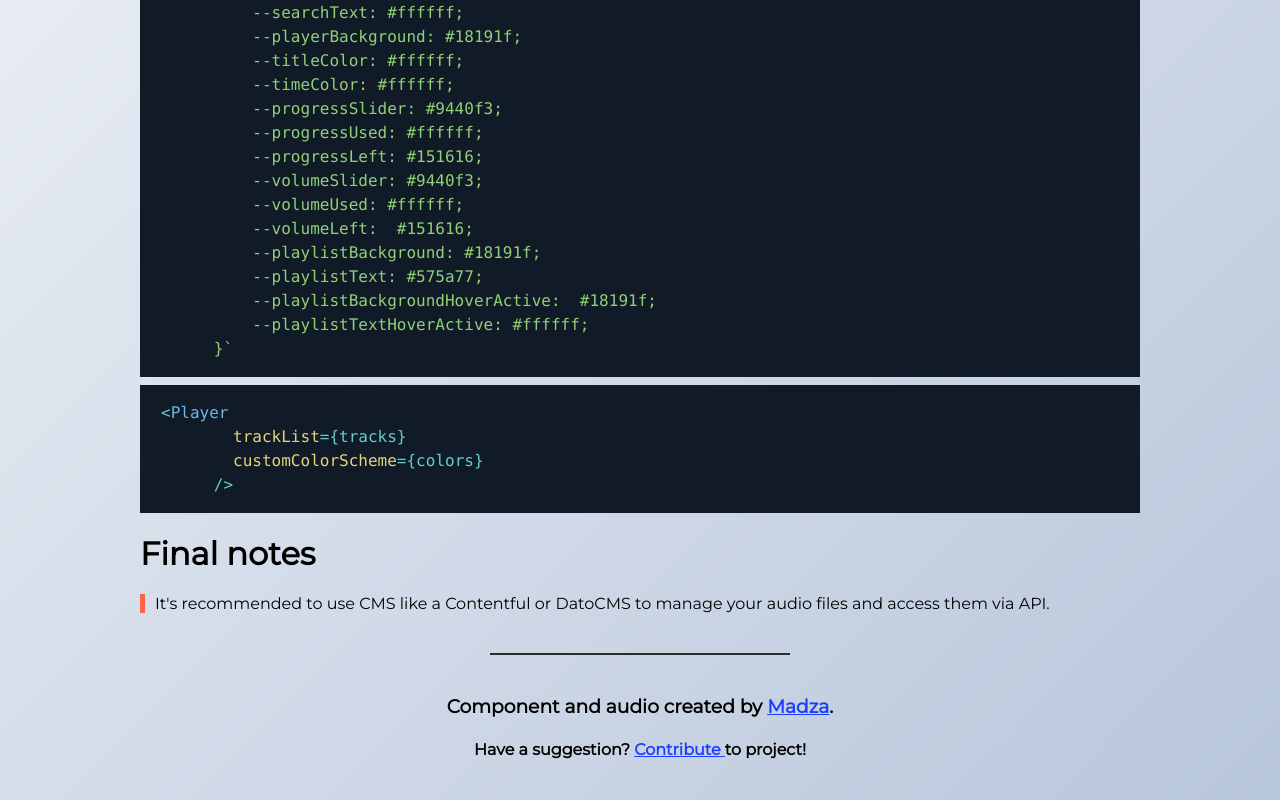
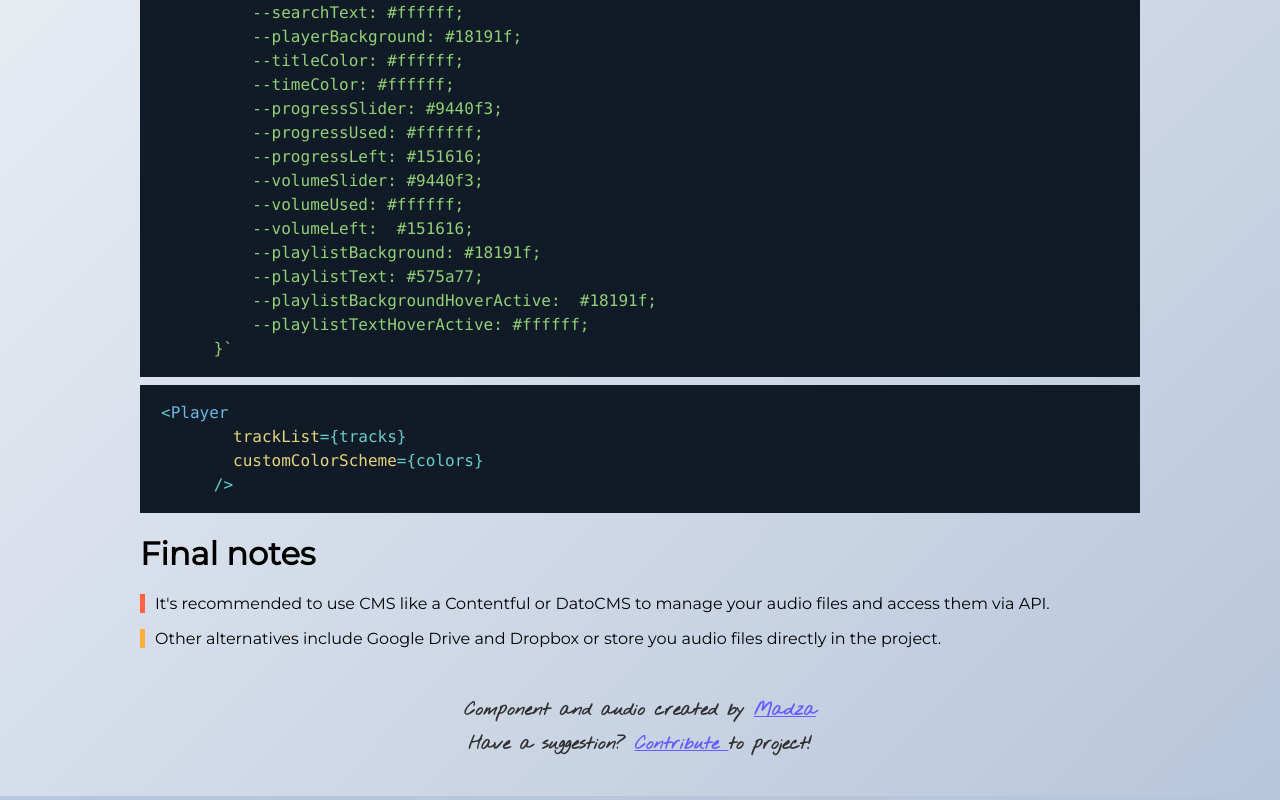
Before and after one commit to madzadev/audio-player, a React (Create React App) app in the folder example/: page / in a window 1280 px wide. Shown: the part 1542-2342 px from the top of the page. Built offline with nearby package versions, Linux system fonts and the light colour scheme.

Commit message:
edited footer

```diff
--- a/example/src/App.js
+++ b/example/src/App.js
@@ -39,7 +39,6 @@ const App = () => {
   return (
     <Wrapper>
       <Header />
-      {/* includeTags, includeSearch, showPlaylist */}
       <Player trackList={tracks} customColorScheme={colors} />
       <h1>Installation</h1>
       <SyntaxHighlighter language='bash' style={coldarkDark}>
@@ -73,12 +72,9 @@ const App = () => {
       </SyntaxHighlighter>
       <p className='warning'>
         <code>'trackList'</code> is the mandatory prop and requires to pass in
-        an array consisting of objects with `url`, `title` and `tags` keys.
+        an array consisting of objects with <code>url</code>, <code>title</code>{' '}
+        and <code>tags</code> keys.
       </p>
-      {/* <p className='note'>
-        Each object in the array represents single track. Multiple tags are
-        possible per track.
-      </p> */}
       <h1>Options</h1>
       <p className='note'>
         The default values of available options props are displayed.
@@ -92,7 +88,6 @@ const App = () => {
         autoPlayNextTrack={true}
       />`}
       </SyntaxHighlighter>
-
       {/* <h1>Features</h1>
       Play/Pause Next/Previous tracks Loop audio Shuffle play Drag progress bar
       Volume control Clickable playlist Filter audio files based on genre Search
@@ -146,7 +141,12 @@ const App = () => {
         It's recommended to use CMS like a Contentful or DatoCMS to manage your
         audio files and access them via API.
       </p>
-      <hr />
+      <p className='note'>
+        Other alternatives include Google Drive and Dropbox or store you audio
+        files directly in the project.
+      </p>
+
+      {/* <hr /> */}
       <Footer />
     </Wrapper>
   )
--- a/example/src/components/Footer.js
+++ b/example/src/components/Footer.js
@@ -4,7 +4,7 @@ import styles from './Footer.module.css'
 const Footer = () => {
   return (
     <div className={styles.wrapper}>
-      <h3>
+      <p>
         Component and audio created by{' '}
         <a
           className='link'
@@ -14,9 +14,8 @@ const Footer = () => {
         >
           Madza
         </a>
-        .
-      </h3>
-      <h4>
+      </p>
+      <p>
         Have a suggestion?{' '}
         <a
           className='link'
@@ -27,7 +26,7 @@ const Footer = () => {
           Contribute{' '}
         </a>
         to project!
-      </h4>
+      </p>
       {/* <p>
         More music on{' '}
         <a
--- a/example/src/components/Footer.module.css
+++ b/example/src/components/Footer.module.css
@@ -1,3 +1,14 @@
 .wrapper {
+  margin-top: 30px;
   text-align: center;
+  color: #303030;
+  padding: 10px 20px;
+  font-size: 18px;
+  font-weight: bold;
+  font-family: 'Nothing You Could Do', cursive;
+  /* font-family: 'Montserrat', sans-serif; */
 }
+
+.wrapper p {
+  margin: 10px;
+}
--- a/example/src/index.css
+++ b/example/src/index.css
@@ -1,4 +1,5 @@
 @import url('https://fonts.googleapis.com/css2?family=Montserrat&display=swap');
+@import url('https://fonts.googleapis.com/css2?family=Nothing+You+Could+Do&display=swap');
 
 body {
   margin: 0;
@@ -26,7 +27,7 @@ h4 {
 }
 
 .link {
-  color: rgb(27, 61, 255);
+  color: rgb(103, 92, 253);
 }
 
 pre {
```
Also changed, not shown: 1 other file (tests, documents, lock files or other folders).
